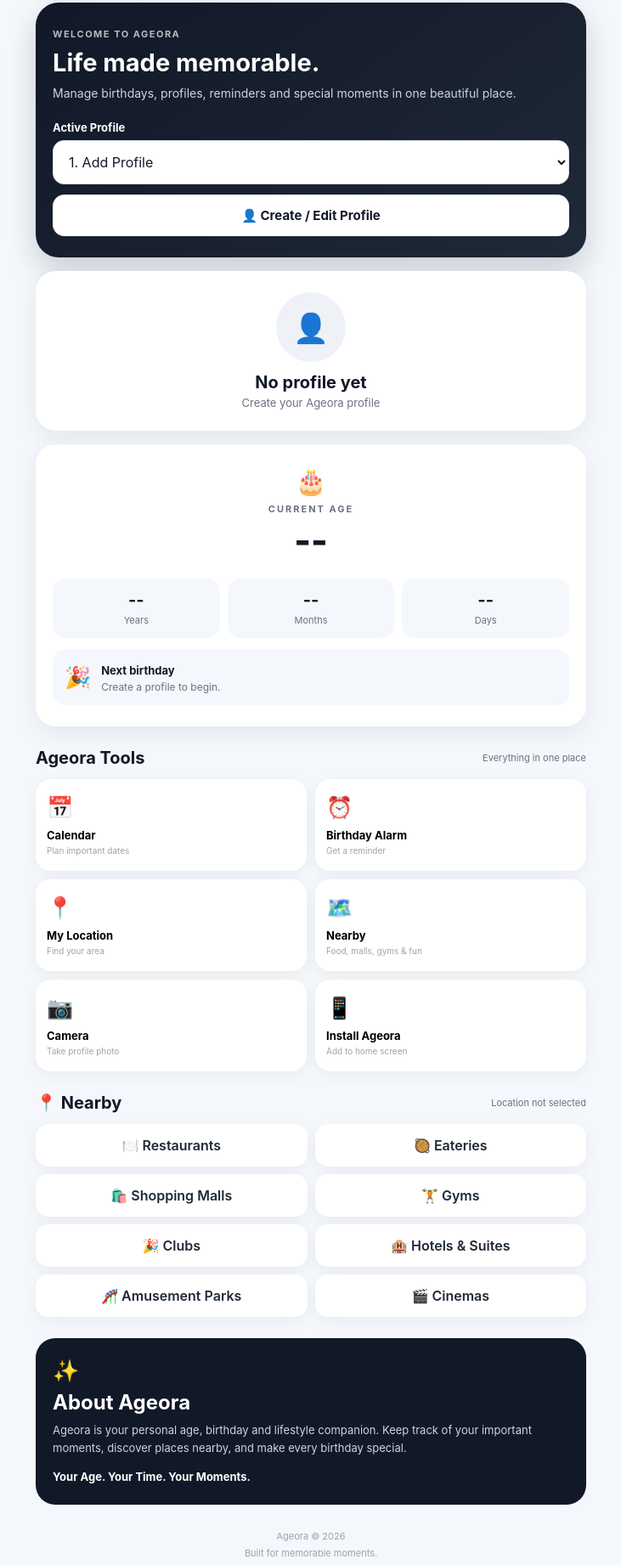
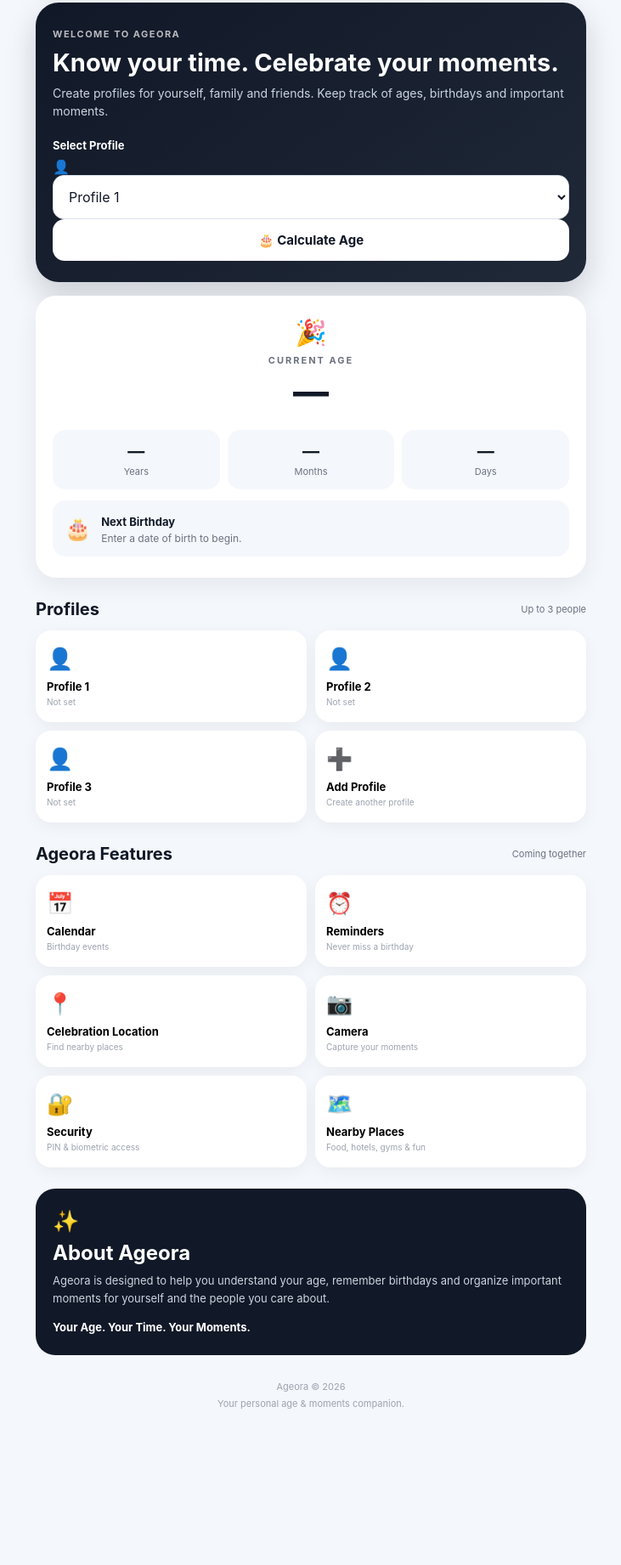
Before and after one commit to harta3490-eng/my-first-app, a website: page docs/index.html in a window 1280 px wide. Shown: the part 104-1946 px from the top of the page at 85% size, without its empty margins (274-1005 px from the left). After the commit the page ends 1812 px from the top, so only its background shows below. Drawn offline with Linux system fonts and the light colour scheme.

Commit message:
Fix HTML formatting

```diff
--- a/docs/index.html
+++ b/docs/index.html
@@ -23,198 +23,206 @@
             </div>
         </div>
 
-    <button class="icon-btn" onclick="toggleDarkMode()" aria-label="Dark mode">🌙</button>
+        <button class="icon-btn" onclick="toggleDarkMode()" aria-label="Toggle dark mode">
+            🌙
+        </button>
     </header>
+
+    <main>
 
         <section class="hero-card">
             <div class="welcome">
                 <span>WELCOME TO AGEORA</span>
-      <h2>Life made memorable.</h2>
+                <h2>Know your time. Celebrate your moments.</h2>
                 <p>
-        Manage birthdays, profiles, reminders and special moments
-        in one beautiful place.
+                    Create profiles for yourself, family and friends.
+                    Keep track of ages, birthdays and important moments.
                 </p>
             </div>
 
-    <div class="profile-selector">
-      <label for="profileSelect">Active Profile</label>
-      <select id="profileSelect" onchange="switchProfile()"></select>
+            <label for="profileSelect">Select Profile</label>
+
+            <div class="date-box">
+                <span>👤</span>
+                <select id="profileSelect" onchange="loadProfile()">
+                    <option value="0">Profile 1</option>
+                    <option value="1">Profile 2</option>
+                    <option value="2">Profile 3</option>
+                </select>
             </div>
 
-    <button class="primary-btn" onclick="showProfileForm()">
-      👤 Create / Edit Profile
+            <button class="primary-btn" onclick="calculateAge()">
+                🎂 Calculate Age
             </button>
         </section>
 
-  <section id="profileCard" class="result-card">
-    <div class="profile-photo" id="profilePhoto">👤</div>
-    <h2 id="profileName">No profile yet</h2>
-    <p id="profileEmail">Create your Ageora profile</p>
-  </section>
 
-  <section class="result-card" id="ageCard">
-    <div class="result-icon">🎂</div>
+        <section class="result-card">
+
+            <div class="result-icon">🎉</div>
+
             <div class="small-title">CURRENT AGE</div>
-    <div class="age-number" id="age">--</div>
+
+            <div class="age-number" id="age">
+                —
+            </div>
 
             <div class="stats">
+
                 <div class="stat">
-        <strong id="years">--</strong>
+                    <strong id="years">—</strong>
                     <span>Years</span>
                 </div>
 
                 <div class="stat">
-        <strong id="months">--</strong>
+                    <strong id="months">—</strong>
                     <span>Months</span>
                 </div>
 
                 <div class="stat">
-        <strong id="days">--</strong>
+                    <strong id="days">—</strong>
                     <span>Days</span>
                 </div>
+
             </div>
 
             <div class="birthday-box">
-      <span>🎉</span>
+
+                <span>🎂</span>
+
                 <div>
-        <strong id="nextBirthday">Next birthday</strong>
-        <p id="birthdayCountdown">Create a profile to begin.</p>
+                    <strong id="birthdayTitle">
+                        Next Birthday
+                    </strong>
+
+                    <p id="nextBirthday">
+                        Enter a date of birth to begin.
+                    </p>
                 </div>
+
             </div>
+
         </section>
 
+
         <section class="section">
+
             <div class="section-heading">
-      <h2>Ageora Tools</h2>
-      <span>Everything in one place</span>
+                <h2>Profiles</h2>
+                <span>Up to 3 people</span>
             </div>
 
             <div class="feature-grid">
 
-      <button class="feature" onclick="openCalendar()">
-        <span>📅</span>
-        <strong>Calendar</strong>
-        <small>Plan important dates</small>
+                <button class="feature" onclick="editProfile(0)">
+                    <span>👤</span>
+                    <strong id="profileName0">Profile 1</strong>
+                    <small id="profileDob0">Not set</small>
                 </button>
 
-      <button class="feature" onclick="setBirthdayReminder()">
-        <span>⏰</span>
-        <strong>Birthday Alarm</strong>
-        <small>Get a reminder</small>
+                <button class="feature" onclick="editProfile(1)">
+                    <span>👤</span>
+                    <strong id="profileName1">Profile 2</strong>
+                    <small id="profileDob1">Not set</small>
                 </button>
 
-      <button class="feature" onclick="getLocation()">
-        <span>📍</span>
-        <strong>My Location</strong>
-        <small>Find your area</small>
+                <button class="feature" onclick="editProfile(2)">
+                    <span>👤</span>
+                    <strong id="profileName2">Profile 3</strong>
+                    <small id="profileDob2">Not set</small>
                 </button>
 
-      <button class="feature" onclick="findNearby()">
-        <span>🗺️</span>
-        <strong>Nearby</strong>
-        <small>Food, malls, gyms & fun</small>
-      </button>
-
-      <button class="feature" onclick="openCamera()">
-        <span>📷</span>
-        <strong>Camera</strong>
-        <small>Take profile photo</small>
-      </button>
-
-      <button class="feature" onclick="installApp()">
-        <span>📱</span>
-        <strong>Install Ageora</strong>
-        <small>Add to home screen</small>
+                <button class="feature" onclick="addProfile()">
+                    <span>➕</span>
+                    <strong>Add Profile</strong>
+                    <small>Create another profile</small>
                 </button>
 
             </div>
+
         </section>
 
-  <section class="section nearby-section">
+
+        <section class="section">
+
             <div class="section-heading">
-      <h2>📍 Nearby</h2>
-      <span id="locationStatus">Location not selected</span>
+                <h2>Ageora Features</h2>
+                <span>Coming together</span>
             </div>
 
-    <div class="nearby-grid">
-      <button onclick="searchNearby('restaurant')">🍽️ Restaurants</button>
-      <button onclick="searchNearby('eatery')">🥘 Eateries</button>
-      <button onclick="searchNearby('shopping mall')">🛍️ Shopping Malls</button>
-      <button onclick="searchNearby('gym')">🏋️ Gyms</button>
-      <button onclick="searchNearby('club')">🎉 Clubs</button>
-      <button onclick="searchNearby('hotel and suites')">🏨 Hotels & Suites</button>
-      <button onclick="searchNearby('amusement park')">🎢 Amusement Parks</button>
-      <button onclick="searchNearby('cinema')">🎬 Cinemas</button>
+            <div class="feature-grid">
+
+                <button class="feature" onclick="showComingSoon('Calendar')">
+                    <span>📅</span>
+                    <strong>Calendar</strong>
+                    <small>Birthday events</small>
+                </button>
+
+                <button class="feature" onclick="showComingSoon('Reminders')">
+                    <span>⏰</span>
+                    <strong>Reminders</strong>
+                    <small>Never miss a birthday</small>
+                </button>
+
+                <button class="feature" onclick="showComingSoon('Location')">
+                    <span>📍</span>
+                    <strong>Celebration Location</strong>
+                    <small>Find nearby places</small>
+                </button>
+
+                <button class="feature" onclick="showComingSoon('Camera')">
+                    <span>📷</span>
+                    <strong>Camera</strong>
+                    <small>Capture your moments</small>
+                </button>
+
+                <button class="feature" onclick="showComingSoon('Security')">
+                    <span>🔐</span>
+                    <strong>Security</strong>
+                    <small>PIN & biometric access</small>
+                </button>
+
+                <button class="feature" onclick="showComingSoon('Nearby Places')">
+                    <span>🗺️</span>
+                    <strong>Nearby Places</strong>
+                    <small>Food, hotels, gyms & fun</small>
+                </button>
+
             </div>
+
         </section>
 
-  <section class="section about-card">
+
+        <section class="about-card">
+
             <div class="about-icon">✨</div>
+
             <h2>About Ageora</h2>
+
             <p>
-      Ageora is your personal age, birthday and lifestyle companion.
-      Keep track of your important moments, discover places nearby,
-      and make every birthday special.
+                Ageora is designed to help you understand your age,
+                remember birthdays and organize important moments
+                for yourself and the people you care about.
             </p>
-    <p class="tagline">Your Age. Your Time. Your Moments.</p>
+
+            <p class="tagline">
+                Your Age. Your Time. Your Moments.
+            </p>
+
         </section>
+
+    </main>
+
 
     <footer>
         Ageora © 2026<br>
-    Built for memorable moments.
+        Your personal age & moments companion.
     </footer>
 
 </div>
 
-<!-- Profile Modal -->
-<div id="profileModal" class="modal hidden">
-  <div class="modal-card">
-    <button class="close-btn" onclick="closeProfileForm()">✕</button>
-
-    <h2>👤 Ageora Profile</h2>
-    <p class="modal-subtitle">Create or update your profile.</p>
-
-    <label>Profile</label>
-    <select id="profileNumber">
-      <option value="0">Profile 1</option>
-      <option value="1">Profile 2</option>
-      <option value="2">Profile 3</option>
-    </select>
-
-    <label>Full Name *</label>
-    <input id="nameInput" type="text" placeholder="Enter full name">
-
-    <label>Email *</label>
-    <input id="emailInput" type="email" placeholder="name@example.com">
-
-    <label>Date of Birth *</label>
-    <input id="dobInput" type="date">
-
-    <label>Birthday Location</label>
-    <input id="locationInput" type="text" placeholder="e.g. Abuja">
-
-    <label>PIN *</label>
-    <input id="pinInput" type="password" inputmode="numeric"
-           maxlength="6" placeholder="4–6 digit PIN">
-
-    <label>Profile Photo</label>
-    <input id="photoInput" type="file" accept="image/*" capture="user">
-
-    <button class="primary-btn dark-btn" onclick="saveProfile()">
-      Save Profile
-    </button>
-  </div>
-</div>
-
-<input id="cameraInput" type="file" accept="image/*" capture="user" hidden>
 
 <script src="script.js"></script>
 
-<script>
-if ("serviceWorker" in navigator) {
-  navigator.serviceWorker.register("sw.js").catch(console.error);
-}
-</script>
-
 </body>
 </html>
```
Lines whose indentation alone changed are shown as unchanged.
